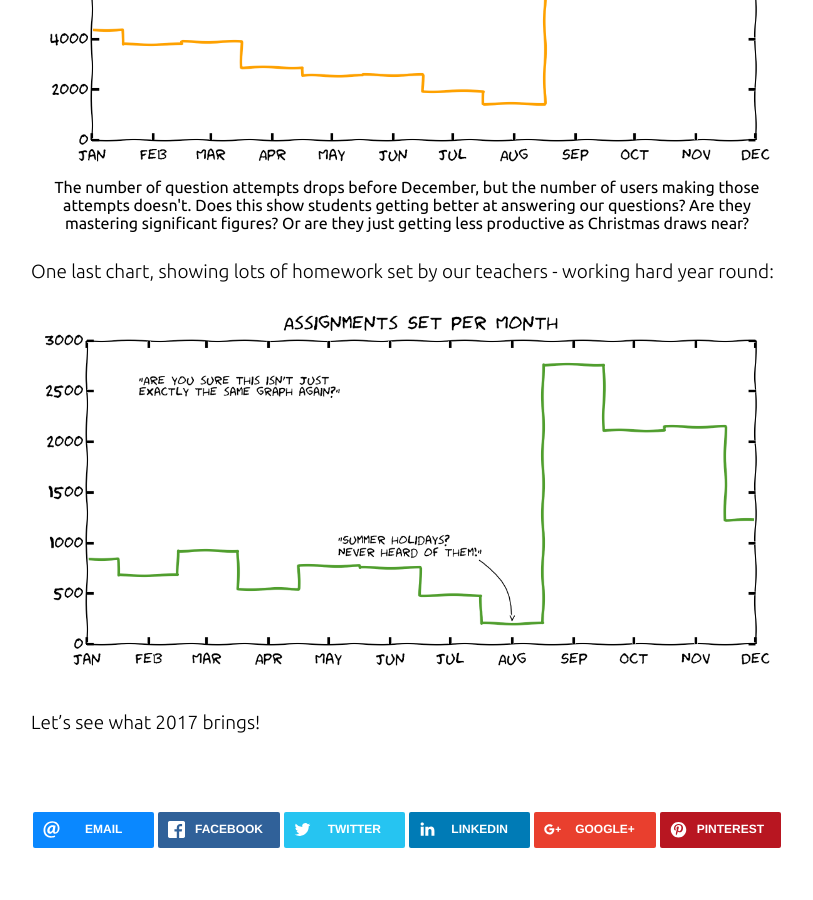
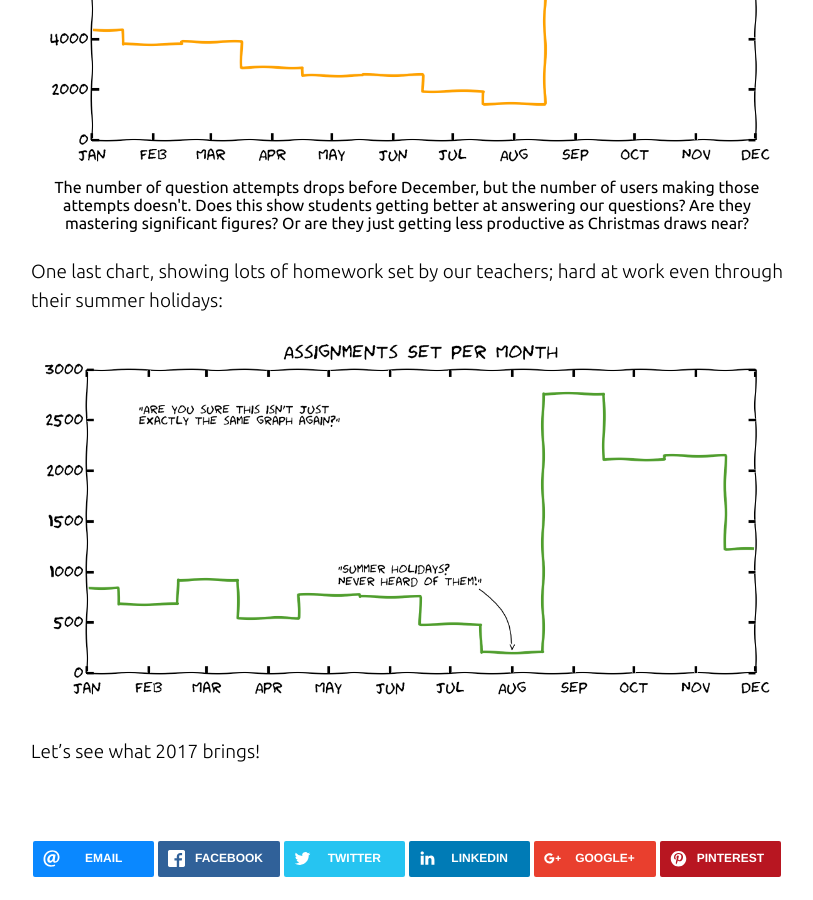
Before and after one commit to isaacphysics/isaac-labs, a Jekyll site: the page built from blog/_posts/2017-01-21-isaac-physics-2016-in-numbers.markdown, in a window 1280 px wide and 900 px high, scrolled down 1529 px. Shown: the whole window, without its empty margins (233-1046 px from the left). Built offline with Jekyll 4.4.1, drawn with Linux system fonts in a browser that asks for light colours; nearby versions of some CDN libraries.

Commit message:
Clarify wording further on Numbers post

```diff
--- a/blog/_posts/2017-01-21-isaac-physics-2016-in-numbers.markdown
+++ b/blog/_posts/2017-01-21-isaac-physics-2016-in-numbers.markdown
@@ -47,7 +47,7 @@ We can also look at how many of our students were active in answering questions
 	<figcaption>The number of question attempts drops before December, but the number of users making those attempts doesn't. Does this show students getting better at answering our questions? Are they mastering significant figures? Or are they just getting less productive as Christmas draws near?</figcaption>
 </figure>
 
-One last chart, showing lots of homework set by our teachers - working hard year round:
+One last chart, showing lots of homework set by our teachers; hard at work even through their summer holidays:
 
 <figure style="text-align:center;margin:15px auto 25px auto;">
 	<img src="/images/twenty-sixteen/assignments-set-2016.png" alt="A chart of assignments set per month. More than 200 assignments were set in August; teachers don't get holidays!">
```
